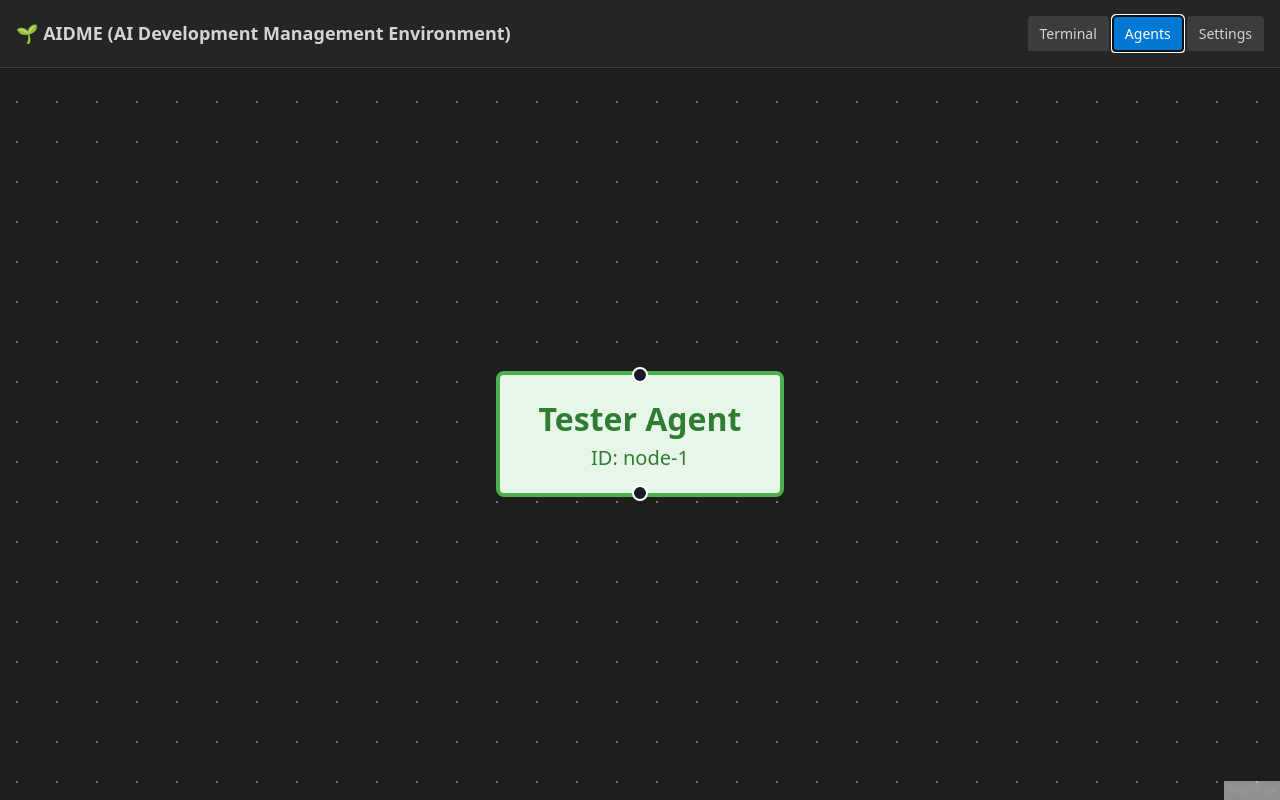
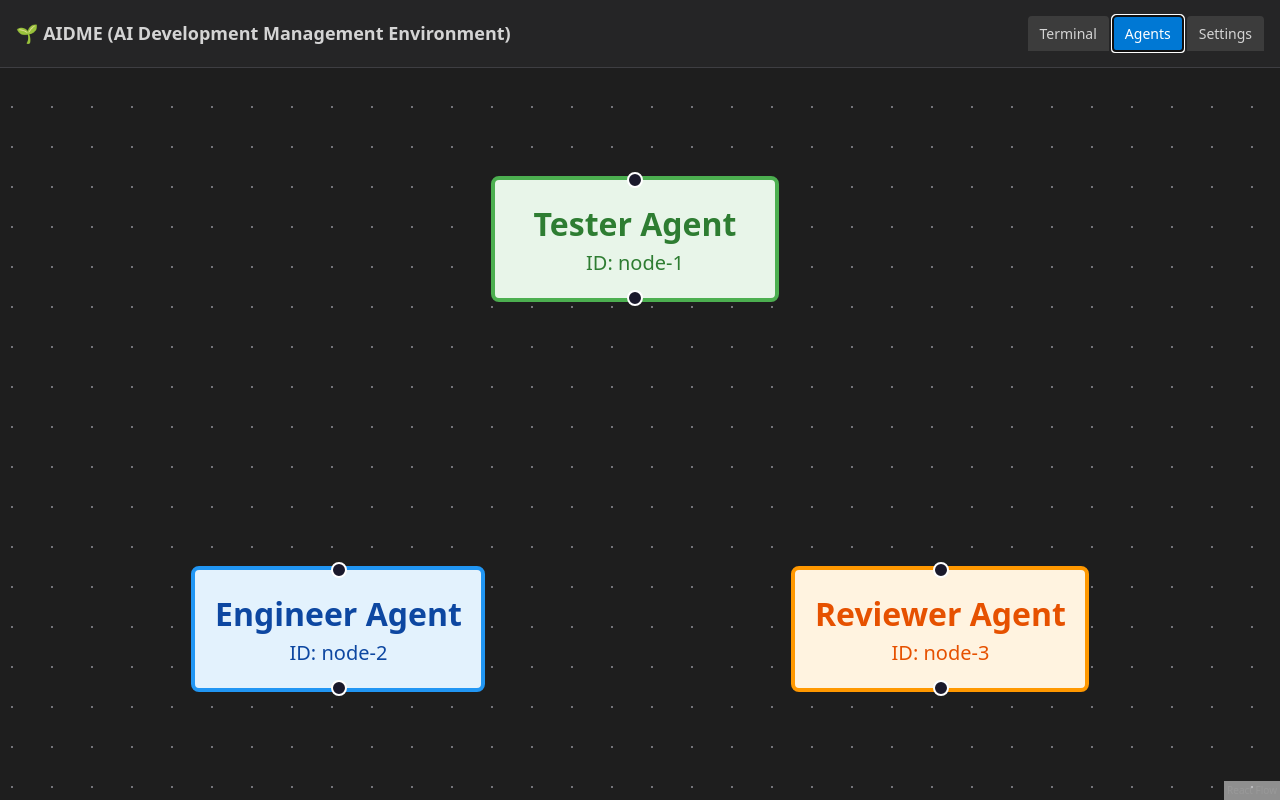
Before and after one commit to nwierzbowski/seedling, a React (Vite) app: page / in a window 1280 px wide. Both pictures are taken after a click on the button "Agents". Built offline with nearby package versions, Linux system fonts and the light colour scheme.

Commit message:
feat: Add AgentsMenu component and integrate agent creation functionality

```diff
--- a/src/components/AgentBase.tsx
+++ /dev/null
@@ -1,50 +0,0 @@
-import { Handle, Position, type NodeProps } from '@xyflow/react';
-import React from 'react';
-
-export interface AgentNodeData {
-  label: string;
-  [key: string]: any;
-}
-
-// Base Agent class that defines common properties and methods for all agents
-abstract class Agent extends React.Component<NodeProps<any>> {
-
-  protected agentType: string = '';
-
-  // Common styles for all agents
-  protected getCommonStyles(): React.CSSProperties {
-    return {
-      padding: '10px',
-      borderRadius: '4px',
-      minWidth: '120px',
-      textAlign: 'center',
-      position: 'relative', // Necessary for handle positioning
-    };
-  }
-
-  abstract getStyles(): React.CSSProperties;
-
-
-  render() {
-    const commonStyles = this.getCommonStyles();
-    const agentStyles = this.getStyles();
-
-    return (
-      <div style={{ ...commonStyles, ...agentStyles }}>
-        {/* Input Connection Point */}
-        <Handle type="target" position={Position.Top} isConnectable={this.props.isConnectable} />
-
-        {/* Specific Agent Content */}
-        {this.renderContent()}
-
-        {/* Output Connection Point */}
-        <Handle type="source" position={Position.Bottom} isConnectable={this.props.isConnectable} />
-      </div>
-    );
-  }
-
-  // Subclasses will implement this instead of render()
-  abstract renderContent(): React.ReactNode;
-}
-
-export default Agent;
--- /dev/null
+++ b/src/components/AgentsMenu.tsx
@@ -0,0 +1,71 @@
+import React, { useEffect, useRef } from "react";
+
+interface AgentsMenuProps {
+  position: { x: number; y: number };
+  isVisible: boolean;
+  onClose: () => void;
+  onAddAgent: (agentType: string) => void;
+}
+
+const AgentsMenu: React.FC<AgentsMenuProps> = ({
+  position,
+  isVisible,
+  onClose,
+  onAddAgent
+}) => {
+  const menuRef = useRef<HTMLDivElement>(null);
+
+  useEffect(() => {
+    menuRef.current?.focus();
+  })
+
+  if (!isVisible) return null;
+
+  return (
+    <div
+      ref={menuRef}
+      onBlur={onClose}
+      onMouseLeave={onClose}
+      style={{
+        position: 'absolute',
+        left: position.x,
+        top: position.y,
+        backgroundColor: '#fff',
+        border: '1px solid #ccc',
+        borderRadius: '4px',
+        boxShadow: '0 2px 8px rgba(0,0,0,0.15)',
+        zIndex: 1000,
+        padding: '10px',
+        minWidth: '150px',
+        transform: 'translate(-50%, -100%)', // Position above cursor
+      }}
+    >
+      <div style={{ fontWeight: 'bold', marginBottom: '8px' }}>Agent Menu</div>
+      <ul style={{ listStyle: 'none', margin: 0, padding: 0 }}>
+        <li style={{ padding: '4px 8px', cursor: 'pointer' }} onClick={() => {
+          onAddAgent("tester");
+          onClose();
+        }}>
+          Add Tester Agent
+        </li>
+        <li style={{ padding: '4px 8px', cursor: 'pointer' }} onClick={() => {
+          onAddAgent("engineer");
+          onClose();
+        }}>
+          Add Engineer Agent
+        </li>
+        <li style={{ padding: '4px 8px', cursor: 'pointer' }} onClick={() => {
+          onAddAgent("reviewer");
+          onClose();
+        }}>
+          Add Reviewer Agent
+        </li>
+        <li style={{ padding: '4px 8px', cursor: 'pointer', borderTop: '1px solid #eee', marginTop: '4px' }} onClick={onClose}>
+          Close Menu
+        </li>
+      </ul>
+    </div>
+  );
+};
+
+export default AgentsMenu;
--- a/src/components/AgentsTab.tsx
+++ b/src/components/AgentsTab.tsx
@@ -1,4 +1,4 @@
-import { useState, useCallback } from "react";
+import { useState, useCallback, useEffect, useRef } from "react";
 import {
   ReactFlow,
   applyNodeChanges,
@@ -9,19 +9,43 @@ import {
 import "@xyflow/react/dist/style.css";
 
 // Import the array of agent implementations
-import TesterAgent from "./TesterAgent";
-import EngineerAgent from "./EngineerAgent";
-import ReviewerAgent from "./ReviewerAgent";
+import { createTesterAgent } from "./TesterAgent";
+import { createEngineerAgent } from "./EngineerAgent";
+import { createReviewerAgent } from "./ReviewerAgent";
+import AgentsMenu from "./AgentsMenu";
+import { useShiftAHotkey } from "../hooks/useShiftAHotkey";
 
-const initialNodes = [{id: 'node-1', data: {label: 'Tester Agent'}, type: 'tester', position: {x: 250, y: 5}}];
-
-const initialEdges = [];
+const initialNodes = [
+  {
+    id: "node-1",
+    data: { label: "Tester Agent" },
+    type: "tester",
+    position: { x: 250, y: 5 },
+  },
+  {
+    id: "node-2",
+    data: { label: "Engineer Agent" },
+    type: "engineer",
+    position: { x: 100, y: 200 },
+  },
+  {
+    id: "node-3",
+    data: { label: "Reviewer Agent" },
+    type: "reviewer",
+    position: { x: 400, y: 200 },
+  },
+];
 
 function AgentsTab() {
   const [nodes, setNodes] =
-    useState(initialNodes);
-  const [edges, setEdges] =
-    useState(initialEdges);
+    useState<any[]>(initialNodes);
+  const [edges, setEdges] = useState<any[]>([]);
+  const [menuPosition, setMenuPosition] = useState({ x: 0, y: 0 });
+
+  const mousePos = useRef({ x: 0, y: 0 });
+  const onPaneMouseMove = useCallback((event: React.MouseEvent) => {
+    mousePos.current = { x: event.clientX, y: event.clientY };
+  }, []);
 
   const onNodesChange = useCallback(
     (changes: any) =>
@@ -47,20 +71,49 @@ function AgentsTab() {
 
   // Define node types using the agent implementations directly
   const nodeTypes = {
-    tester: TesterAgent,
-    engineer: EngineerAgent,
-    reviewer: ReviewerAgent,
+    tester: createTesterAgent(),
+    engineer: createEngineerAgent(),
+    reviewer: createReviewerAgent(),
+  };
+
+  // Handle keyboard shortcuts with custom hook
+  const [showMenu, setShowMenu] = useShiftAHotkey();
+
+  // Set menu position only when it opens (not following mouse)
+  useEffect(() => {
+    if (showMenu) {
+      setMenuPosition({ x: mousePos.current.x, y: mousePos.current.y });
+    }
+  }, [showMenu]);
+
+  // Handle adding agents
+  const handleAddAgent = (agentType: string) => {
+    const newNode = {
+      id: `node-${Date.now()}`,
+      data: { label: `New ${agentType.charAt(0).toUpperCase() + agentType.slice(1)} Agent` },
+      type: agentType,
+      position: { x: menuPosition.x, y: menuPosition.y + 20 }
+    };
+    setNodes(prev => [...prev, newNode]);
   };
 
   return (
     <div
       style={{ width: "100vw", height: "100vh" }}
     >
+      <AgentsMenu
+        position={menuPosition}
+        isVisible={showMenu}
+        onClose={() => setShowMenu(false)}
+        onAddAgent={handleAddAgent}
+      />
+
       <ReactFlow
         nodes={nodes}
         edges={edges}
         onNodesChange={onNodesChange}
         onEdgesChange={onEdgesChange}
+        onPaneMouseMove={onPaneMouseMove}
         onConnect={onConnect}
         fitView
         nodeTypes={nodeTypes}
--- a/src/components/EngineerAgent.tsx
+++ b/src/components/EngineerAgent.tsx
@@ -1,29 +1,44 @@
-import Agent from './AgentBase';
 import React from 'react';
+import { Handle, Position } from '@xyflow/react';
 
-class EngineerAgent extends Agent {
-  constructor(props: any) {
-    super(props);
-    // Configure the agent internally
-    this.agentType = 'engineer';
-  }
-
-  getStyles(): React.CSSProperties {
-    return {
+// Wrapper function to create Engineer Agent component
+export const createEngineerAgent = () => {
+  const EngineerAgentComponent = ({ data, id, isConnectable }: any) => {
+    // Engineer-specific styles
+    const agentStyles: React.CSSProperties = {
       border: '2px solid #2196F3',
       backgroundColor: '#E3F2FD',
-      color: '#0D47A1'
+      color: '#0D47A1',
+      padding: '10px',
+      borderRadius: '4px',
+      minWidth: '120px',
+      textAlign: 'center',
+      position: 'relative'
     };
-  }
 
-  renderContent() {
+    // Render content specific to Engineer Agent
+    const renderContent = () => {
+      return (
+        <div>
+          <strong>{data?.label || 'Engineer Agent'}</strong>
+          <div style={{ fontSize: '10px' }}>ID: {id}</div>
+        </div>
+      );
+    };
+
     return (
-      <div>
-        <strong>{this.props.data?.label || 'Tester Agent'}</strong>
-        <div style={{ fontSize: '10px' }}>ID: {this.props.id}</div>
+      <div style={agentStyles}>
+        {/* Input Connection Point */}
+        <Handle type="target" position={Position.Top} isConnectable={isConnectable} />
+
+        {/* Specific Agent Content */}
+        {renderContent()}
+
+        {/* Output Connection Point */}
+        <Handle type="source" position={Position.Bottom} isConnectable={isConnectable} />
       </div>
     );
-  }
-}
+  };
 
-export default EngineerAgent;
+  return EngineerAgentComponent;
+};
--- a/src/components/ReviewerAgent.tsx
+++ b/src/components/ReviewerAgent.tsx
@@ -1,28 +1,44 @@
-import Agent from './AgentBase';
 import React from 'react';
+import { Handle, Position } from '@xyflow/react';
 
-class ReviewerAgent extends Agent {
-  constructor(props: any) {
-    super(props);
-    this.agentType = 'reviewer';
-  }
-
-  getStyles(): React.CSSProperties {
-    return {
+// Wrapper function to create Reviewer Agent component
+export const createReviewerAgent = () => {
+  const ReviewerAgentComponent = ({ data, id, isConnectable }: any) => {
+    // Reviewer-specific styles
+    const agentStyles: React.CSSProperties = {
       border: '2px solid #FF9800',
       backgroundColor: '#FFF3E0',
-      color: '#E65100'
+      color: '#E65100',
+      padding: '10px',
+      borderRadius: '4px',
+      minWidth: '120px',
+      textAlign: 'center',
+      position: 'relative'
     };
-  }
 
-  renderContent() {
+    // Render content specific to Reviewer Agent
+    const renderContent = () => {
+      return (
+        <div>
+          <strong>{data?.label || 'Reviewer Agent'}</strong>
+          <div style={{ fontSize: '10px' }}>ID: {id}</div>
+        </div>
+      );
+    };
+
     return (
-      <div>
-        <strong>{this.props.data?.label || 'Tester Agent'}</strong>
-        <div style={{ fontSize: '10px' }}>ID: {this.props.id}</div>
+      <div style={agentStyles}>
+        {/* Input Connection Point */}
+        <Handle type="target" position={Position.Top} isConnectable={isConnectable} />
+
+        {/* Specific Agent Content */}
+        {renderContent()}
+
+        {/* Output Connection Point */}
+        <Handle type="source" position={Position.Bottom} isConnectable={isConnectable} />
       </div>
     );
-  }
-}
+  };
 
-export default ReviewerAgent;
+  return ReviewerAgentComponent;
+};
--- a/src/components/TesterAgent.tsx
+++ b/src/components/TesterAgent.tsx
@@ -1,28 +1,44 @@
-import Agent from './AgentBase';
 import React from 'react';
+import { Handle, Position } from '@xyflow/react';
 
-class TesterAgent extends Agent {
-  constructor(props: any) {
-    super(props);
-    this.agentType = 'tester';
-  }
-
-  getStyles(): React.CSSProperties {
-    return {
+// Wrapper function to create Tester Agent component
+export const createTesterAgent = () => {
+  const TesterAgentComponent = ({ data, id, isConnectable }: any) => {
+    // Tester-specific styles
+    const agentStyles: React.CSSProperties = {
       border: '2px solid #4CAF50',
       backgroundColor: '#E8F5E9',
-      color: '#2E7D32'
+      color: '#2E7D32',
+      padding: '10px',
+      borderRadius: '4px',
+      minWidth: '120px',
+      textAlign: 'center',
+      position: 'relative'
     };
-  }
 
-  renderContent() {
+    // Render content specific to Tester Agent
+    const renderContent = () => {
+      return (
+        <div>
+          <strong>{data?.label || 'Tester Agent'}</strong>
+          <div style={{ fontSize: '10px' }}>ID: {id}</div>
+        </div>
+      );
+    };
+
     return (
-      <div>
-        <strong>{this.props.data?.label || 'Tester Agent'}</strong>
-        <div style={{ fontSize: '10px' }}>ID: {this.props.id}</div>
+      <div style={agentStyles}>
+        {/* Input Connection Point */}
+        <Handle type="target" position={Position.Top} isConnectable={isConnectable} />
+
+        {/* Specific Agent Content */}
+        {renderContent()}
+
+        {/* Output Connection Point */}
+        <Handle type="source" position={Position.Bottom} isConnectable={isConnectable} />
       </div>
     );
-  }
-}
+  };
 
-export default TesterAgent;
+  return TesterAgentComponent;
+};
--- /dev/null
+++ b/src/hooks/useShiftAHotkey.ts
@@ -0,0 +1,22 @@
+import { useEffect, useState } from "react";
+import { useKeyPress } from "@xyflow/react";
+
+/**
+ * Custom hook for handling Shift+A keyboard shortcut
+ * @returns Array with [isShiftAPressed, setShowMenu]
+ */
+export const useShiftAHotkey = () => {
+  // Use the useKeyPress hook from React Flow to detect Shift+A
+  const isShiftAPressed = useKeyPress(['Shift', 'A']);
+
+  const [showMenu, setShowMenu] = useState(false);
+
+  // Toggle menu when shift+A is pressed
+  useEffect(() => {
+    if (isShiftAPressed) {
+      setShowMenu(prev => !prev);
+    }
+  }, [isShiftAPressed]);
+
+  return [showMenu, setShowMenu] as const;
+};
```
